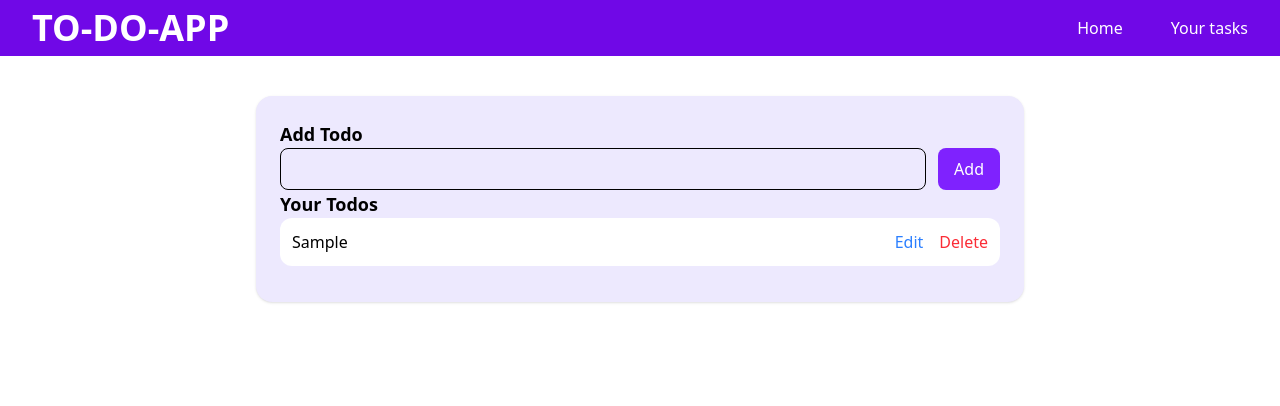
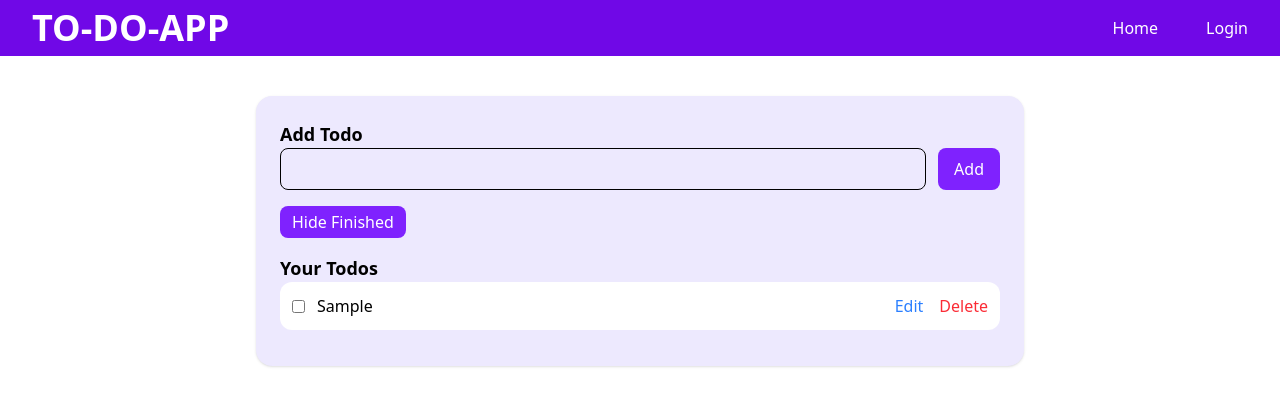
Before and after one commit to epic-rg/rago-react-todo, a React (Vite) app: page / in a window 1280 px wide. Both pictures are taken after typing "Sample" into the empty fields and a click on the button "Add". Shown: the top 406 px of the page. Built offline with nearby package versions, Linux system fonts and the light colour scheme.

Commit message:
chore: added hide/show finished todos feature.

```diff
--- a/src/App.jsx
+++ b/src/App.jsx
@@ -1,40 +1,10 @@
-// import Navbar from "./components/Navbar.jsx";
-
-// function App() {
-
-//   return (
-//     <>
-//     <Navbar />
-//     <div className="container bg-violet-100 m-4 p-4  rounded-2xl">
-//       <div className="add-todo">
-//         <h2 className="text-lg font-bold">Add Todo</h2>
-//         <input type="text" className="bg-white"/>
-//         <button>ADD TODO</button>
-//       </div>
-//         <h2 className="text-lg font-bold">Your Todos</h2>
-
-//         <div className="todos">
-//           <div className="todo flex flex-row justify-between">
-//               <span className="text bg-white px-6 py-1 m-2 rounded-2xl">This is your task</span>
-//               <div className="buttons flex flex-row py-2 gap-12">
-//                 <button className="edit">Edit</button>
-//                 <button className="delete">Delete</button>
-//               </div>
-//           </div>
-//         </div>
-//       </div>
-//     </>
-//   )
-// }
-
-// export default App
-
 import { useState, useRef, useEffect } from "react";
 import Navbar from "./components/Navbar.jsx";
 
 function App() {
   const [todo, setTodo] = useState("");
   const [todos, setTodos] = useState([]);
+  const [showFinished, setShowFinished] = useState(true);
 
   const [editId, setEditId] = useState(null);
   const [editText, setEditText] = useState("");
@@ -85,8 +55,16 @@ function App() {
 
     if (!todo.trim()) return;
 
-    setTodos([...todos, { id: Date.now(), text: todo }]);
+    setTodos([...todos, { id: Date.now(), text: todo, completed: false }]);
     setTodo("");
+  };
+
+  const toggleComplete = (id) => {
+    setTodos(
+      todos.map((todo) =>
+        todo.id === id ? { ...todo, completed: !todo.completed } : todo,
+      ),
+    );
   };
 
   return (
@@ -112,10 +90,21 @@ function App() {
           </form>
         </div>
 
+        <div className="flex items-center gap-3 mt-4 mb-4">
+          <button
+            onClick={() => setShowFinished(!showFinished)}
+            className="px-3 py-1 bg-violet-600 text-white rounded-lg"
+          >
+            {showFinished ? "Hide Finished" : "Show Finished"}
+          </button>
+        </div>
+
         <h2 className="text-lg font-bold">Your Todos</h2>
 
         <div className="todos">
-          {todos.map((todo) => (
+          {todos
+            .filter((todo) => showFinished || !todo.completed)
+            .map((todo) => (
               <div
                 key={todo.id}
                 className="flex items-center justify-between bg-white p-3 rounded-xl mb-3"
@@ -143,7 +132,22 @@ function App() {
                   </div>
                 ) : (
                   <>
-                  <span className="w-full">{todo.text}</span>
+                    <div className="flex items-center gap-3 w-full">
+                      <input
+                        type="checkbox"
+                        checked={todo.completed}
+                        onChange={() => toggleComplete(todo.id)}
+                      />
+
+                      <span
+                        className={`w-full ${
+                          todo.completed ? "line-through text-gray-400" : ""
+                        }`}
+                      >
+                        {todo.text}
+                      </span>
+                    </div>
+
                     <div className="flex gap-4">
                       <button
                         onClick={() => handleEdit(todo)}
--- a/src/components/Navbar.jsx
+++ b/src/components/Navbar.jsx
@@ -10,7 +10,7 @@ const Navbar = () => {
 
        <ul className="flex flex-row gap-12 justify-center items-center">
         <li className='cursor-pointer hover:font-bold duration-300'>Home</li>
-        <li className='cursor-pointer hover:font-bold duration-300'>Your tasks</li>
+        <li className='cursor-pointer hover:font-bold duration-300'>Login</li>
        </ul>
 
     </nav>
```
Lines whose indentation alone changed are shown as unchanged.
